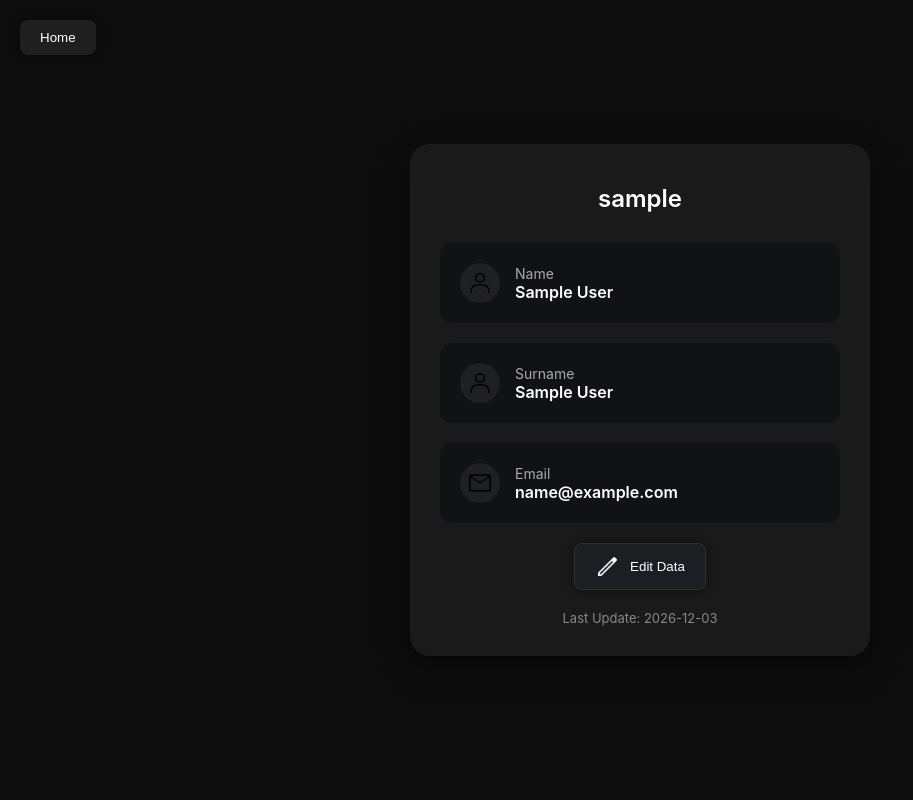
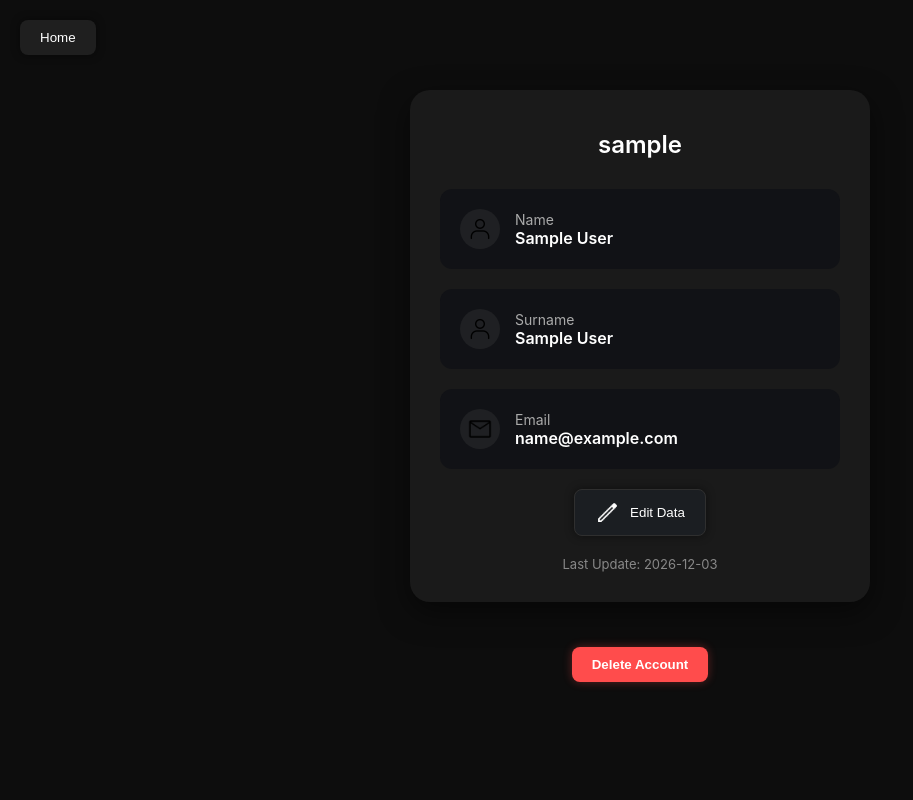
Before and after one commit to ChenDario/info_projects_beta, a PHP site: page /pages/Profile/profile.php in a window 1280 px wide. Shown: the whole page, without its empty margins (0-913 px from the left). Run offline with PHP 8.4, Linux system fonts and the light colour scheme; the visitor is signed in with stand-in values (Sample User, id 1).

Commit message:
add delete user feature

```diff
--- a/css/profile.css
+++ b/css/profile.css
@@ -8,13 +8,14 @@ body {
     color: #ffffff;
     font-family: 'Inter', sans-serif;
     display: flex;
-    justify-content: center;
+    flex-direction: column; /* Cambia da row-centrato a colonna */
     align-items: center;
-    height: 100vh;
     margin: 0;
+    padding: 40px 0; /* spazio verticale */
 }
 
 .profile-container {
+    margin-top: 50px;
     background-color: #1a1a1a;
     padding: 30px;
     border-radius: 20px;
@@ -138,3 +139,25 @@ h1 {
     width: 25px;
     height: 25px;
 }
+
+.delete-account-wrapper {
+    margin-top: 20px;
+    text-align: center;
+}
+
+.delete-btn {
+    margin-top: 25px;
+    background-color: #ff4c4c;
+    color: white;
+    padding: 10px 20px;
+    border: none;
+    border-radius: 8px;
+    cursor: pointer;
+    box-shadow: 0 0 10px #ff4c4c55;
+    transition: background-color 0.3s;
+    font-weight: 600;
+}
+
+.delete-btn:hover {
+    background-color: #e60000;
+}
--- a/pages/Files/delete_files.php
+++ b/pages/Files/delete_files.php
@@ -3,7 +3,7 @@
     session_start();
 
     if (!isset($_SESSION['user_id'])) {
-        header("Location: ../index.php");
+        header("Location: ../../index.php");
         exit();
     }
 
--- a/pages/Profile/profile.php
+++ b/pages/Profile/profile.php
@@ -85,5 +85,11 @@
 
         <div class="update-date">Last Update: <?=htmlspecialchars($user['LastUpdate'])?></div>
     </div>
+
+    <div class="delete-account-wrapper">
+        <form action="delete_user.php" method="post" onsubmit="return confirm('Are you sure you want to permanently delete your account??');">
+            <button type="submit" class="delete-btn"> Delete Account </button>
+        </form>
+    </div>
 </body>
 </html>
```
Also changed, not shown: db.sql (+4 -4 lines), pages/Profile/delete_user.php (added, +37 -0 lines).
